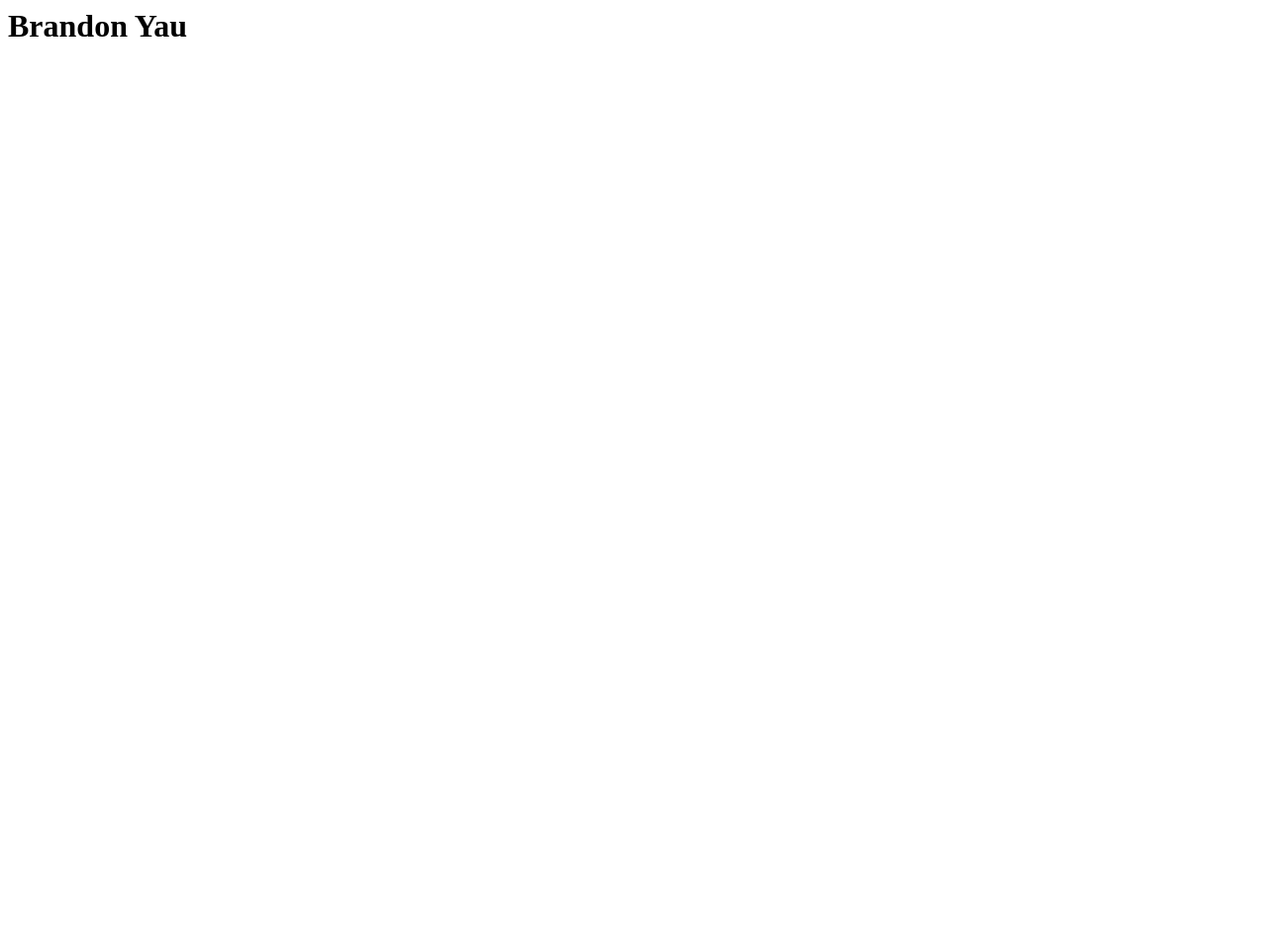
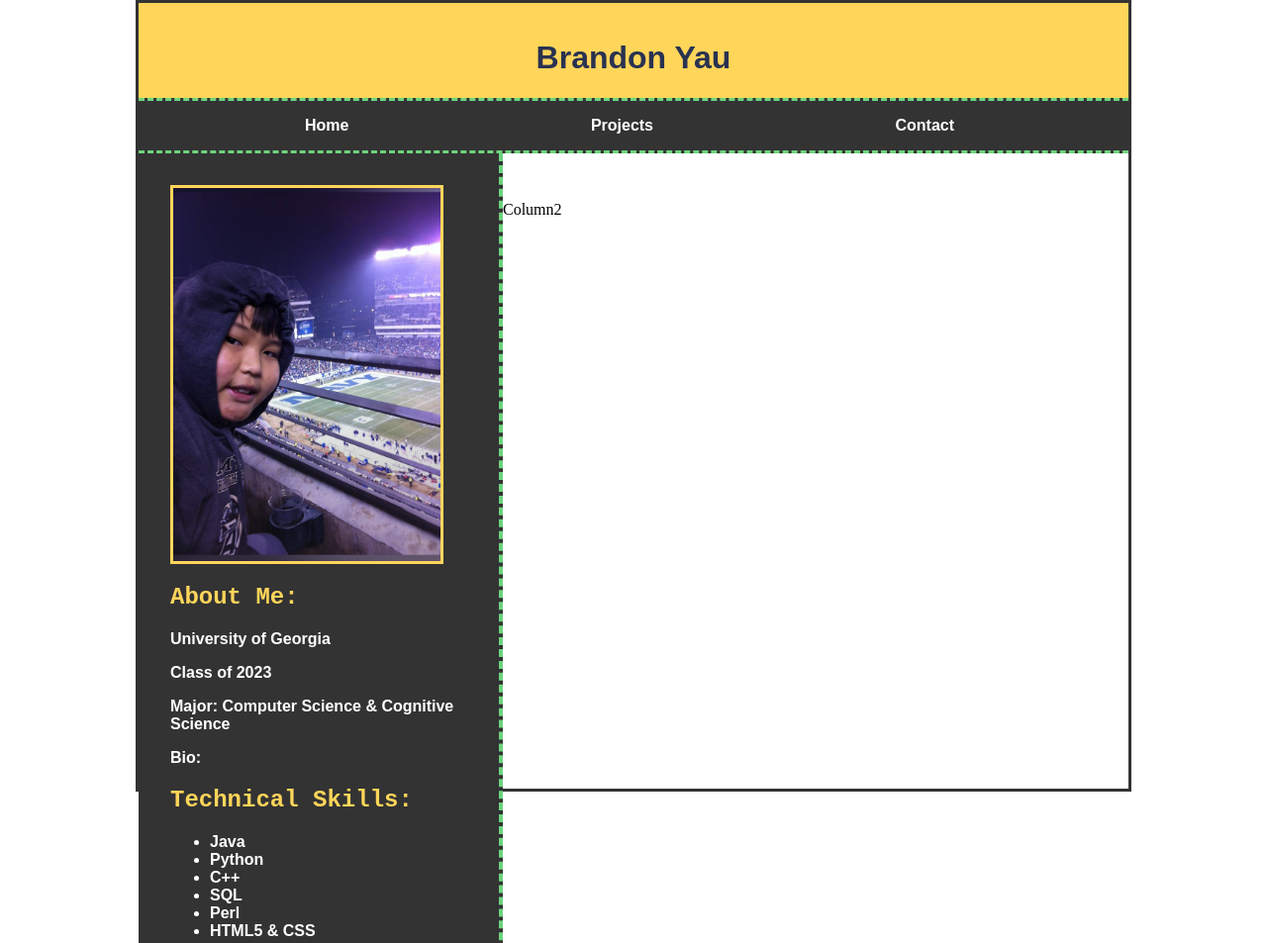
Before and after one commit to bny11638/bny11638.github.io, a plain HTML site: page index.html in a window 1280 px wide. Shown: the top 953 px of the page at 99% size. Before the commit the page ends 800 px from the top, so only its background shows below. Drawn offline with Linux system fonts and the light colour scheme.

Commit message:
Working on website

```diff
--- a/index.html
+++ b/index.html
@@ -4,6 +4,41 @@
         <link rel="stylesheet" href="styles.css">
     </head>
     <body>
-        <h1 id="Banner">Brandon Yau</h1>
+        <main>
+        <div id="Upper">
+            <h1 id="Banner">Brandon Yau</h1>
+            <ul id="navBar">
+                <li><a href="#Home">Home</a></li>
+                <li><a href="#Projects">Projects</a></li>
+                <li><a href="#Contact">Contact</a></li>
+            </ul>
+        </div>
+        <div class="row">
+            <div class="column1">
+                <img src="resources/headshot.png">
+                <div id ="about">
+                    <h2>About Me:</h2>
+                    <p>University of Georgia</p>
+                    <p>Class of 2023</p>
+                    <p>Major: Computer Science & Cognitive Science</p>
+                    <p>Bio:</p>
+                </div>
+                <div id ="skill">
+                    <h2>Technical Skills:</h2>
+                    <ul>
+                        <li>Java</li>
+                        <li>Python</li>
+                        <li>C++</li>
+                        <li>SQL</li>
+                        <li>Perl</li>
+                        <li>HTML5 & CSS</li>
+                    </ul>
+                </div>
+            </div>
+            <div class="column2">
+                <p>Column2</p>
+            </div>
+        </div>
+        </main>
     </body>
 </html>
--- a/styles.css
+++ b/styles.css
@@ -1,3 +1,88 @@
+/** #293250 #FFD55A #6DD47E */
+
+body {
+    max-width:1000px;
+    align-self: center;
+    margin:auto;
+    border-color: #333;
+    border-width: 3px;
+    border-style:solid;
+}
+main {
+    background-color:white;
+}
+/** The upper half of the website*/
+#Upper {
+    font-family:fantasy;
+    text-align:center;
+    padding-top: 1em;
+    background-color: #FFD55A;
+}
 #Banner {
-    float:center;
+    color: #293250;
 }
+ #navBar {
+    background-color: #333;
+    list-style-type: none; /* removes bullet points */
+    margin: 0;
+    overflow: hidden;
+    text-align: center;
+    border-bottom-style: dashed;
+    border-top-style: dashed;
+    border-color: #6DD47E;
+
+  }
+
+  #navBar li {
+    display:inline; /* makes text show up horizontally */
+    padding-left:5em;
+    padding-right:5em;
+    margin-right: 5%;
+    }
+
+  #navBar li a {
+    display: inline-block;
+    color: white;
+    text-align: center;
+    padding: 1em;
+    text-decoration: none;
+  }
+
+  /* Change the link color to #111 (black) on hover */
+  #navBar li a:hover {
+    background-color: #6DD47E;
+  }
+
+  /** main content stuff with about me column on left and other on right*/
+
+
+  .column1 {
+      float: left;
+      width:30%;
+      padding:2em;
+      background-color: #333;
+      border-color: #6DD47E;
+      border-right-style: dashed;
+      border-width: 4px;
+  }
+  .column1>img {
+      max-width: 90%;
+      border-color: #FFD55A;
+      border-style: solid;
+      border-width: 3px;
+  }
+  .column1 h2 {
+      color:#FFD55A;
+      font-family: 'Courier New', Courier, monospace;
+  }
+  #about, li {
+    color:white;
+    font-weight: bold;
+    font-family: Arial, Helvetica, sans-serif;
+  }
+  .column2 {
+      padding-top:2em;
+      padding-right:1em;
+      float: left;
+      width:60%
+  }
```
Also changed, not shown: resources/headshot.png (added).
